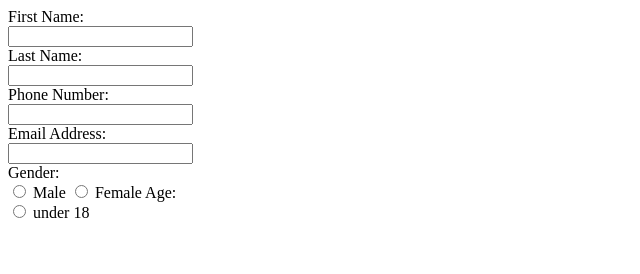
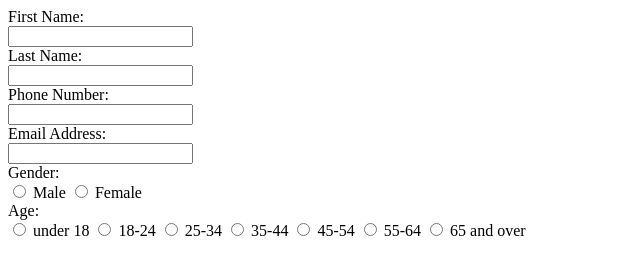
Before and after one commit to jfabrycky/lab04, a plain HTML site: page index.html in a window 1280 px wide. Shown: the whole page, without its empty margins (0-640 px from the left). Drawn offline with Linux system fonts and the light colour scheme.

Commit message:
Update index.html
Adding in all the age options

```diff
--- a/index.html
+++ b/index.html
@@ -18,10 +18,22 @@
        <input type="radio" id="gender" name="gender" value="male">
        <label for="male">Male</label>
        <input type="radio" id="gender" name="gender" value="female">
-       <label for="female">Female</label>
+       <label for="female">Female</label><br>
        <label for="age">Age:</label><br>
        <input type="radio" id="age" name="age" value="under 18">
        <label for="under 18">under 18</label>
+       <input type="radio" id="age" name="age" value="18-24">
+       <label for="18-24">18-24</label>
+       <input type="radio" id="age" name="age" value="25-34">
+       <label for="25-34">25-34</label>
+       <input type="radio" id="age" name="age" value="35-44">
+       <label for="35-44">35-44</label>
+       <input type="radio" id="age" name="age" value="45-54">
+       <label for="45-54">45-54</label>
+       <input type="radio" id="age" name="age" value="55-64">
+       <label for="55-64">55-64</label>
+       <input type="radio" id="age" name="age" value="65 and over">
+       <label for="65 and over">65 and over</label>
     </form>
   </body>
 </html>
```
